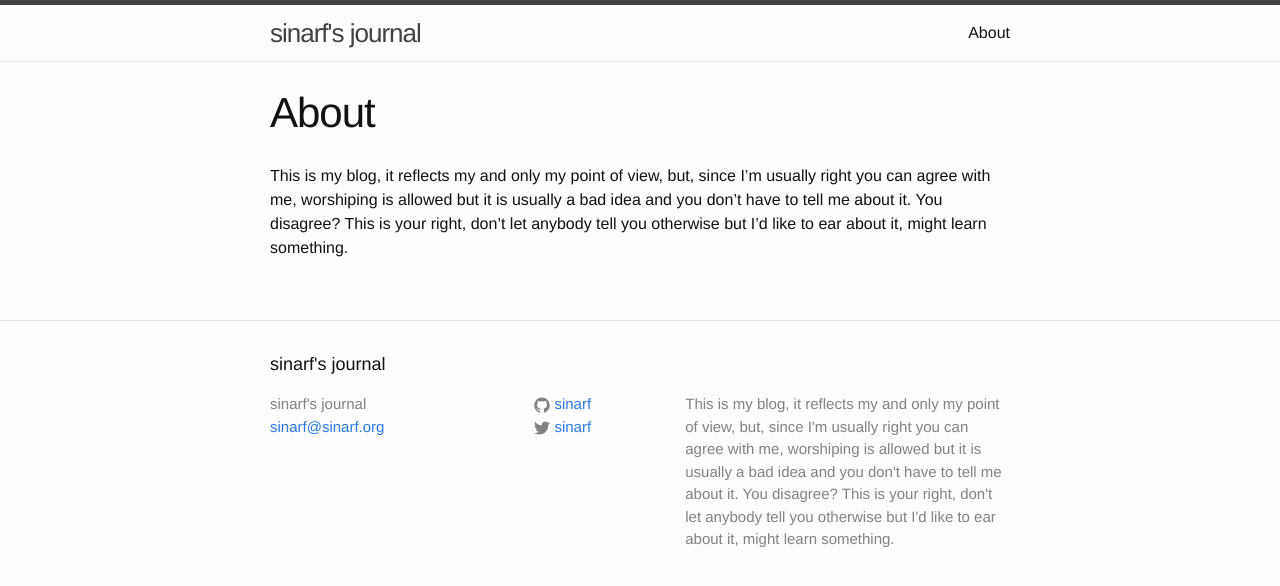
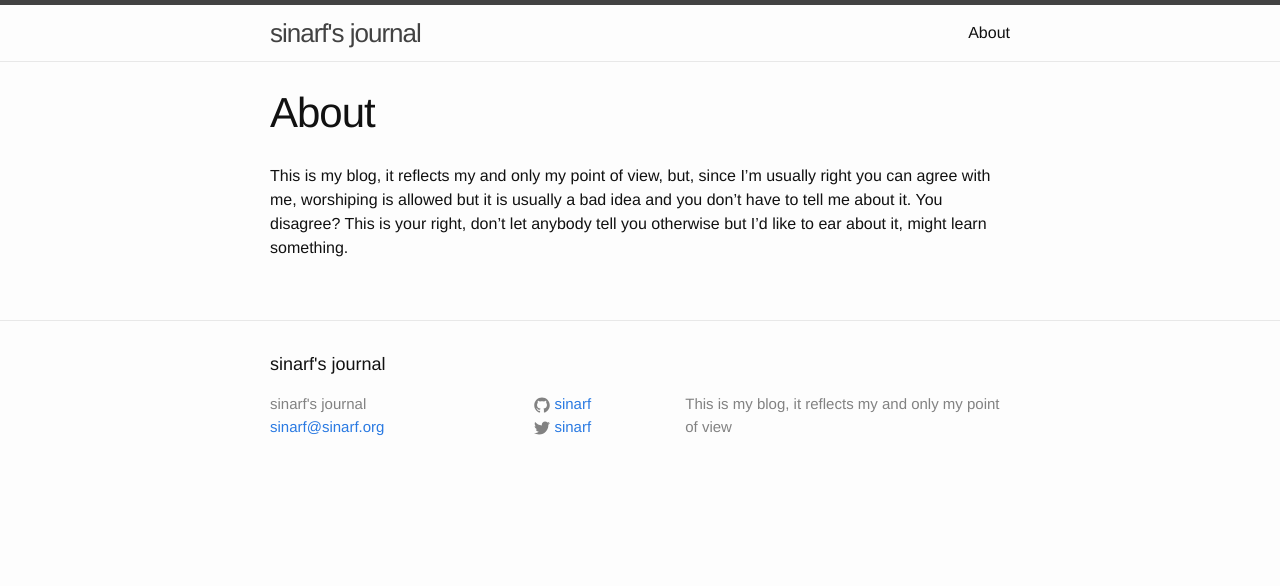
Before and after one commit to sinarf/blog, a Jekyll site: the page built from about.md, in a window 1280 px wide. Shown: the top 586 px of the page. Built offline with Jekyll 4.4.1, drawn with Linux system fonts in a browser that asks for light colours.

Commit message:
cleanner footer

```diff
--- a/_config.yml
+++ b/_config.yml
@@ -8,9 +8,7 @@
 # Site settings
 title: sinarf's journal
 email: sinarf@sinarf.org
-description: > # this means to ignore newlines until "baseurl:"
-    This is my blog, it reflects my and only my point of view, but, since I'm usually right you can agree with me, worshiping is allowed but it is usually a bad idea and you don't have to tell me about it.
-    You disagree? This is your right, don't let anybody tell you otherwise but I'd like to ear about it, might learn something.
+description: This is my blog, it reflects my and only my point of view
 baseurl: "" # the subpath of your site, e.g. /blog
 url: "http://blog.sinarf.org" # the base hostname & protocol for your site
 twitter_username: sinarf
--- a/about.md
+++ b/about.md
@@ -3,5 +3,6 @@ layout: page
 title: About
 permalink: /about/
 ---
+
 This is my blog, it reflects my and only my point of view, but, since I'm usually right you can agree with me, worshiping is allowed but it is usually a bad idea and you don't have to tell me about it.
 You disagree? This is your right, don't let anybody tell you otherwise but I'd like to ear about it, might learn something.
```
